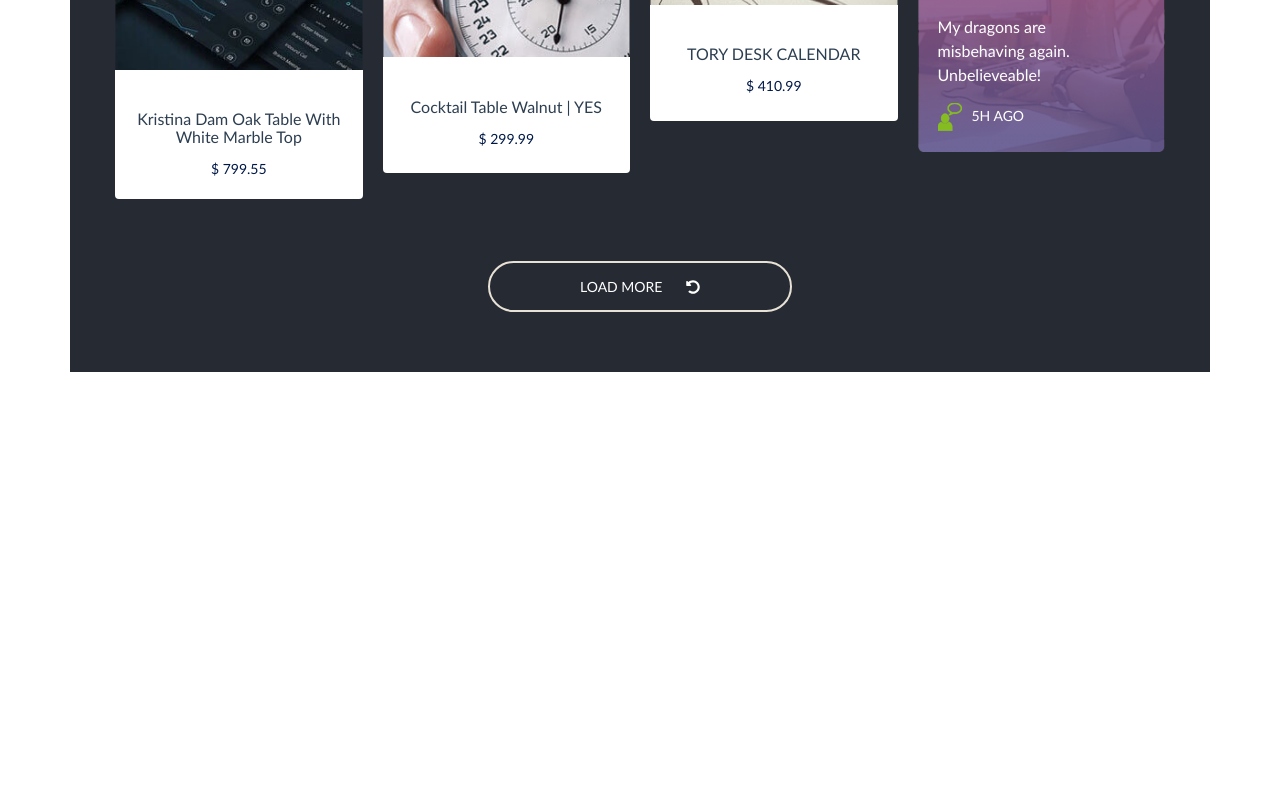
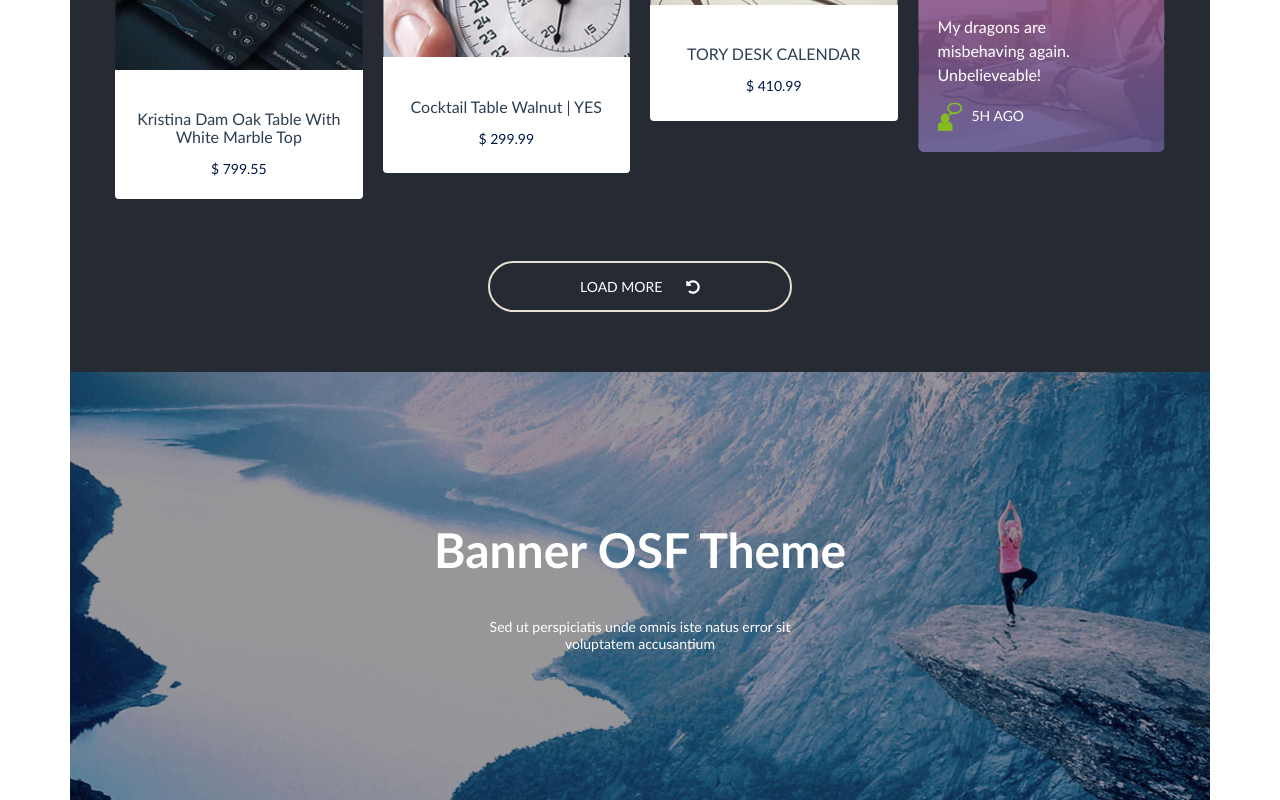
Before and after one commit to Jullut/ECommerce-React, a React (Create React App) app: page / in a window 1280 px wide. Shown: the part 1291-2091 px from the top of the page. Before the commit the page ends 1663 px from the top, so only its background shows below. Built offline with nearby package versions, Linux system fonts and the light colour scheme.

Commit message:
added banner component

```diff
--- a/src/App.js
+++ b/src/App.js
@@ -3,9 +3,10 @@ import './App.scss';
 import './assets/globalStyles/style.scss';
 import { library } from '@fortawesome/fontawesome-svg-core';
 import { fab } from '@fortawesome/free-brands-svg-icons';
-import Header from './components//Header/index';
-import Sales from './components//Sales/index';
-import PopularItems from './components//PopularItems/index';
+import Header from './components//Header';
+import Sales from './components//Sales';
+import PopularItems from './components//PopularItems';
+import Banner from './components//Banner';
 
 library.add(fab);
 
@@ -19,6 +20,7 @@ function App() {
 			<Header />
 			<Sales />
 			<PopularItems />
+			<Banner />
 		</div>
 	);
 }
--- a/src/Assets/globalStyles/style.scss
+++ b/src/Assets/globalStyles/style.scss
@@ -1,20 +1,4 @@
 @import "~bootstrap/scss/bootstrap";
-
-.carousel-control-prev-icon {
-	display: none;
-}
-
-.carousel-control-next-icon {
-	display: none;
-}
-
-.carousel-control-prev {
-	display: none;
-}
-
-.carousel-control-next {
-	display: none;
-}
 
 .carousel-indicators li {
 	border-radius: 50%;
--- /dev/null
+++ b/src/components/Banner/Banner.module.scss
@@ -0,0 +1,49 @@
+@font-face {
+	font-family: 'Lato - Bold';
+	src: url('../../assets/fonts/lato/Lato-Bold.ttf');
+	src: local('Lato Bold'), local('Lato-Bold'), url('../../assets/fonts/lato/Lato-Bold.ttf') format('truetype');
+	font-weight: 400;
+	font-style: normal;
+}
+
+@font-face {
+	font-family: 'Lato';
+	src: url('../../assets/fonts/lato/Lato-Regular.ttf');
+	src: local('Lato Regular'), local('Lato-Regular'),
+		url('../../assets/fonts/lato/Lato-Regular.ttf') format('truetype');
+	font-weight: 400;
+	font-style: normal;
+}
+
+.bg {
+	position: relative;
+	background: url("/img/bg.png") no-repeat center center;
+	height: 100%;
+}
+
+.mainText {
+	color: #ffffff;
+	font-family: "Lato - Bold";
+	font-size: 48px;
+	font-weight: 400;
+	font-style: normal;
+	letter-spacing: normal;
+	line-height: normal;
+	text-align: center;
+	padding-top: 13%;
+	margin-bottom: 40px;
+}
+
+.subText {
+	color: #ffffff;
+	font-family: 'Lato';
+	font-size: 14px;
+	font-weight: 400;
+	font-style: normal;
+	letter-spacing: normal;
+	line-height: normal;
+	text-align: center;
+	padding-bottom: 13%;
+	width: 30%;
+	margin: 0 auto;
+}
--- /dev/null
+++ b/src/components/Banner/index.js
@@ -0,0 +1,24 @@
+import React from 'react';
+import styles from './Banner.module.scss';
+import Container from 'react-bootstrap/Container';
+import Row from 'react-bootstrap/Row';
+import Col from 'react-bootstrap/Col';
+
+const Banner = () => {
+	return (
+		<div>
+			<Container className={styles.bg}>
+				<Row>
+					<Col>
+						<h1 className={styles.mainText}>Banner OSF Theme</h1>
+						<p className={styles.subText}>
+							Sed ut perspiciatis unde omnis iste natus error sit voluptatem accusantium{' '}
+						</p>
+					</Col>
+				</Row>
+			</Container>
+		</div>
+	);
+};
+
+export default Banner;
--- a/src/components/CustomCard/index.js
+++ b/src/components/CustomCard/index.js
@@ -3,7 +3,6 @@ import '../../assets/globalStyles/style.scss';
 import styles from './CustomCard.module.scss';
 import { FontAwesomeIcon } from '@fortawesome/react-fontawesome';
 import { faHeart, faPlus } from '@fortawesome/free-solid-svg-icons';
-import cx from 'classnames';
 import Card from 'react-bootstrap/Card';
 
 const CustomCard = ({ cardImg, title, price }) => {
--- a/src/components/Sales/index.js
+++ b/src/components/Sales/index.js
@@ -14,7 +14,7 @@ const Sales = () => {
 			<Container>
 				<Row>
 					<Col xs={9}>
-						<Carousel>
+						<Carousel prevIcon={null} nextIcon={null}>
 							<Carousel.Item>
 								<img className="d-block w-100" src="/img/sales/sales-bg.png" alt="First slide" />
 								<Carousel.Caption>
```
Also changed, not shown: public/img/bg.png (added).
